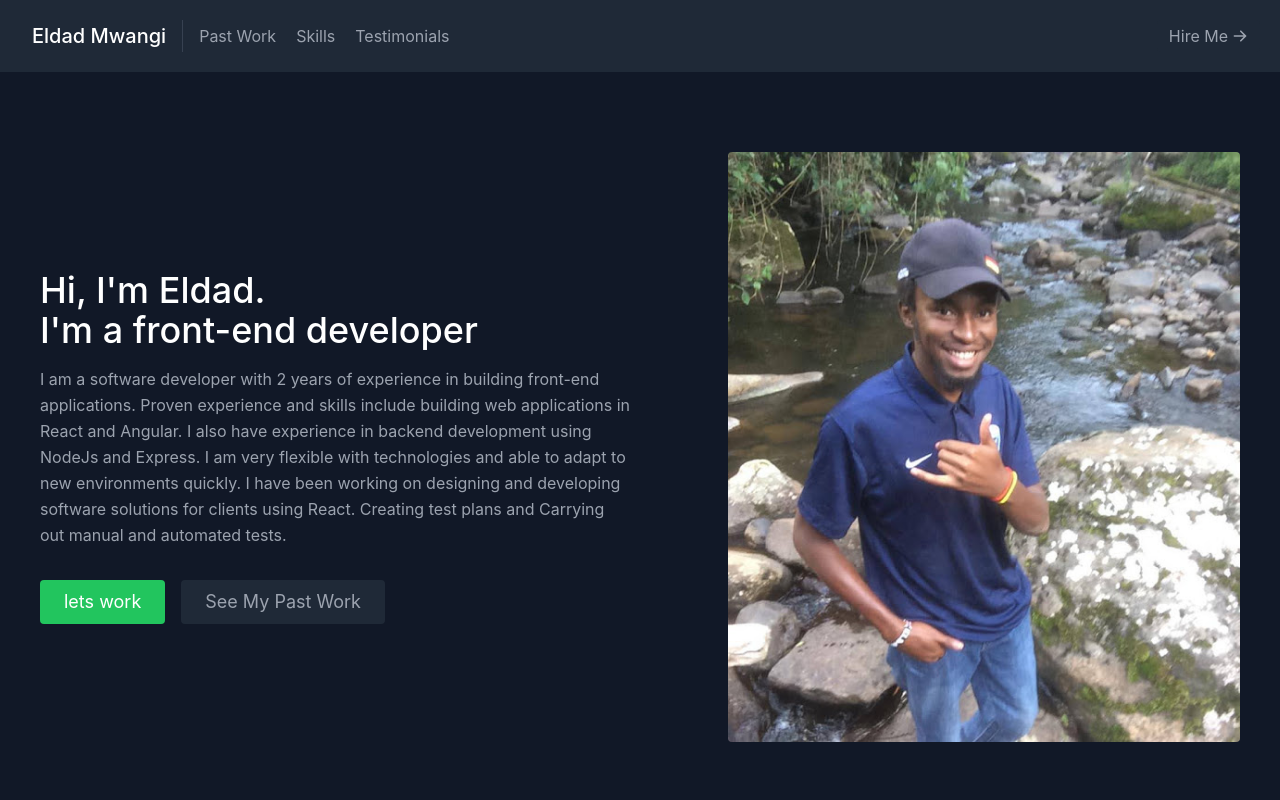
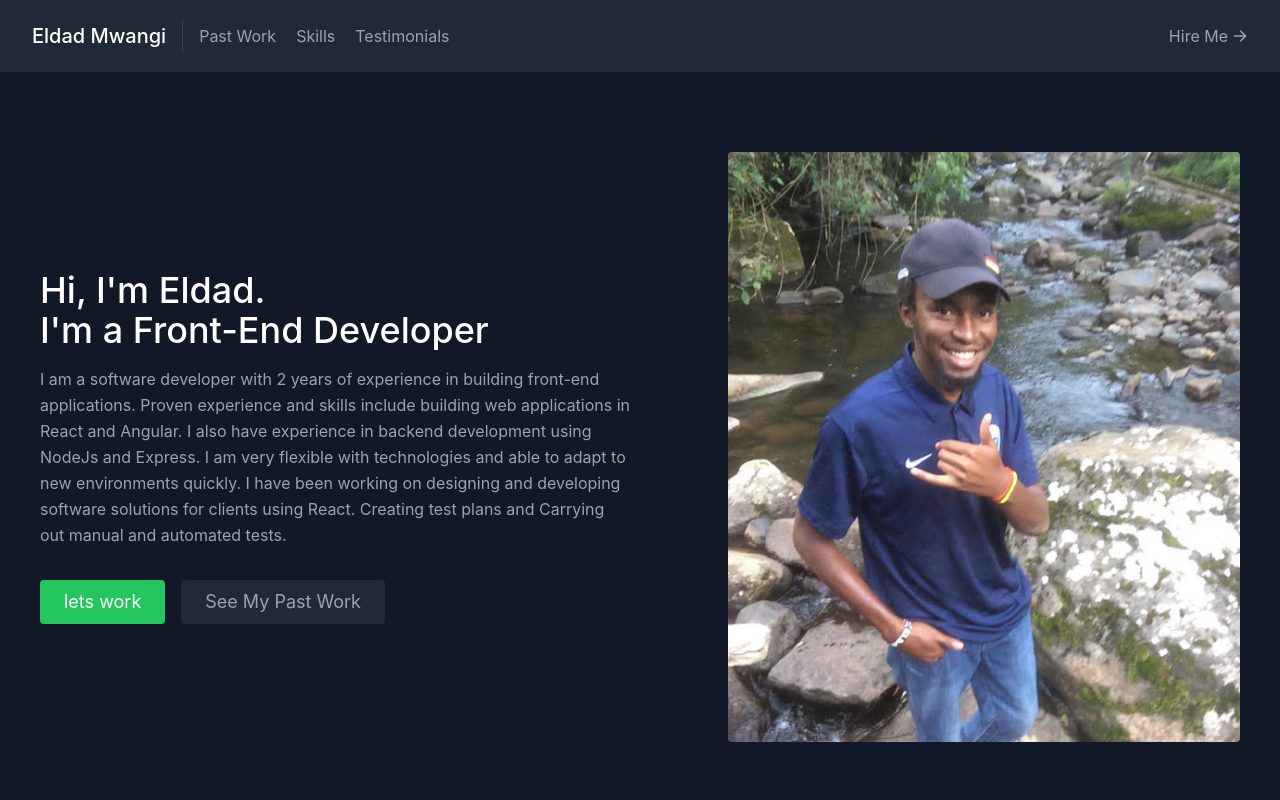
Before and after one commit to eldadmwangi/personal-portfolio., a React (Create React App) app: page /about in a window 1280 px wide. Shown: the top 800 px of the page. Built offline with nearby package versions, Linux system fonts and the light colour scheme; the HTML template or start-up script is replaced by a standard one.

Commit message:
changing details

```diff
--- a/public/index.html
+++ b/public/index.html
@@ -24,7 +24,7 @@
       work correctly both with client-side routing and a non-root public URL.
       Learn how to configure a non-root public URL by running `npm run build`.
     -->
-    <title>React App</title>
+    <title>Eldad Mwangi</title>
   </head>
   <body>
 
--- a/src/components/About.jsx
+++ b/src/components/About.jsx
@@ -8,7 +8,7 @@ function About() {
           <h1 className="title-font sm:text-4xl text-3xl mb-4 font-medium text-white">
             Hi, I'm Eldad.
             <br className="hidden lg:inline-block" />
-            I'm a front-end developer
+            I'm a Front-End Developer
           </h1>
           <p className="mb-8 leading-relaxed">
             I‌ am ‌a‌ ‌software‌ ‌developer‌ ‌with‌ ‌2‌ ‌years‌ ‌of‌
--- a/src/components/Contact.jsx
+++ b/src/components/Contact.jsx
@@ -78,7 +78,7 @@ function Contact() {
           className="lg:w-1/3 md:w-1/2 flex flex-col md:ml-auto w-full md:py-8 mt-8 md:mt-0"
         >
           <h2 className="text-white sm:text-4xl text-3xl mb-1 font-medium title-font">
-            Hire Me
+            Contact Me
           </h2>
           <p className="leading-relaxed mb-5">
             Feel free to contact me by filling out this form. Also drop any
--- a/src/data.js
+++ b/src/data.js
@@ -1,7 +1,7 @@
 export const projects = [
   {
     title: "React Reserve",
-    subtitle: "NODEJS_Grapql",
+    subtitle: "NODEJS_Graphql",
     description:
       "A nodejs and Graphql server with a developed schema to help in running queries and mutations in fetching and updating data ",
     image: "node.jpeg",
```
